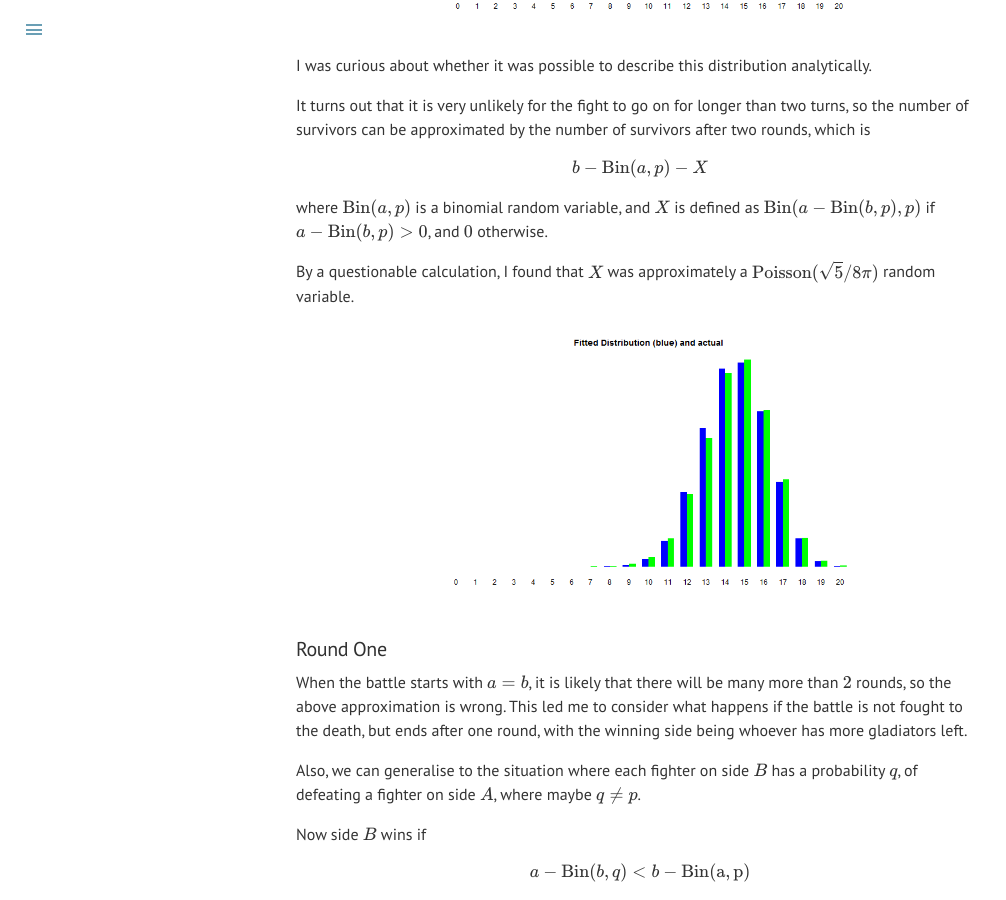
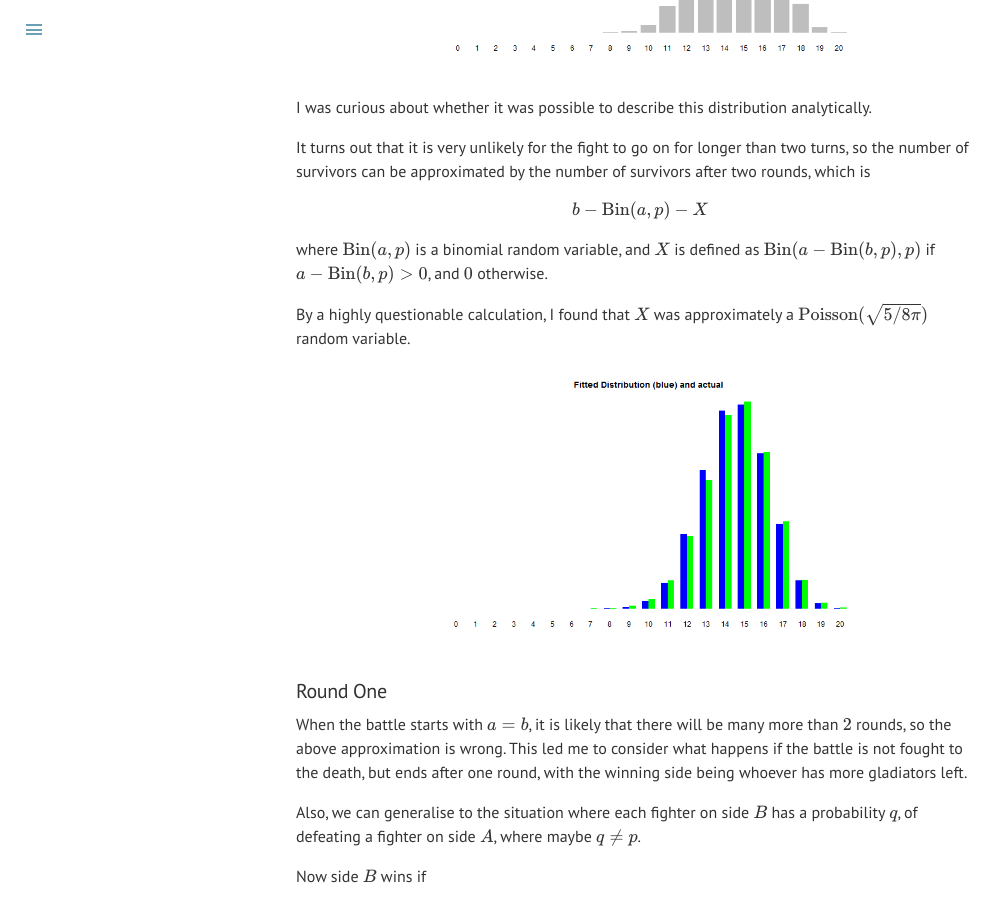
Before and after one commit to datascienceconfidential/datascienceconfidential.github.io, a Jekyll site: the page built from _posts/2020-04-14-gladiator.md, in a window 1280 px wide and 900 px high, scrolled down 1815 px. Shown: the whole window, without its empty margins (0-1006 px from the left). Built offline with Jekyll 4.4.1, drawn with Linux system fonts in a browser that asks for light colours; formulas are drawn with MathJax 3; comment, search, counter and statistics services are not loaded.

Commit message:
correcting LaTex

```diff
--- a/_posts/2020-04-14-gladiator.md
+++ b/_posts/2020-04-14-gladiator.md
@@ -8,7 +8,7 @@ author: Richard
 categories: mathematics probability
 published: true
 ---
-<div style="width:50%; margin:0 auto;">
+<div style="width:70%; margin:0 auto;">
  <img src="https://www.kindpng.com/picc/m/538-5389934_gladiator-image-ancient-rome-gladiators-drawing-hd-png.png" />
 </div>
 
@@ -63,7 +63,7 @@ $$b - \mathrm{Bin}(a, p) - X$$
 where $\mathrm{Bin}(a, p)$ is a binomial random variable, and $X$ is defined as $\mathrm{Bin}(a - \mathrm{Bin}(b, p), p)$ if
 $a - \mathrm{Bin}(b, p) > 0$, and $0$ otherwise.
 
-By a questionable calculation, I found that $X$ was approximately a $\mathrm{Poisson(\sqrt{5}/8\pi)}$ random variable.
+By a highly questionable calculation, I found that $X$ was approximately a $\mathrm{Poisson}(\sqrt{5/8\pi})$ random variable.
 
 <div style="width:70%; margin:0 auto;">
  <img src="/blog/images/2020-04/comparison.png" />
```
